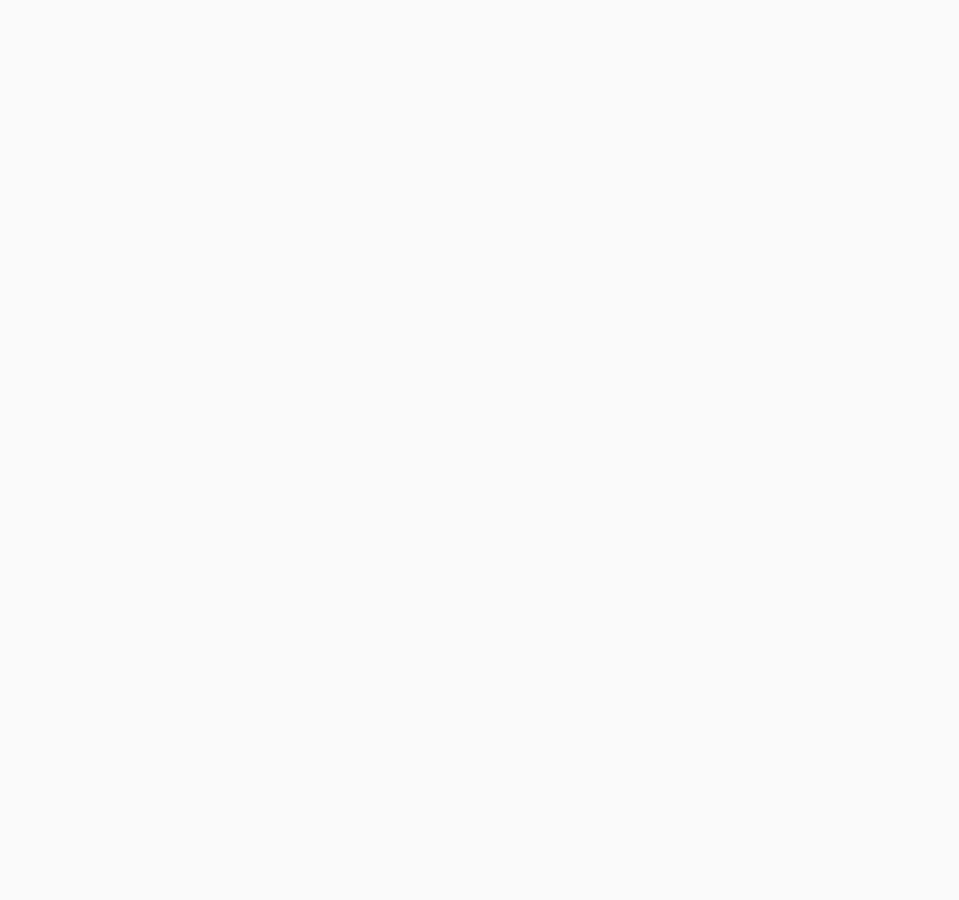
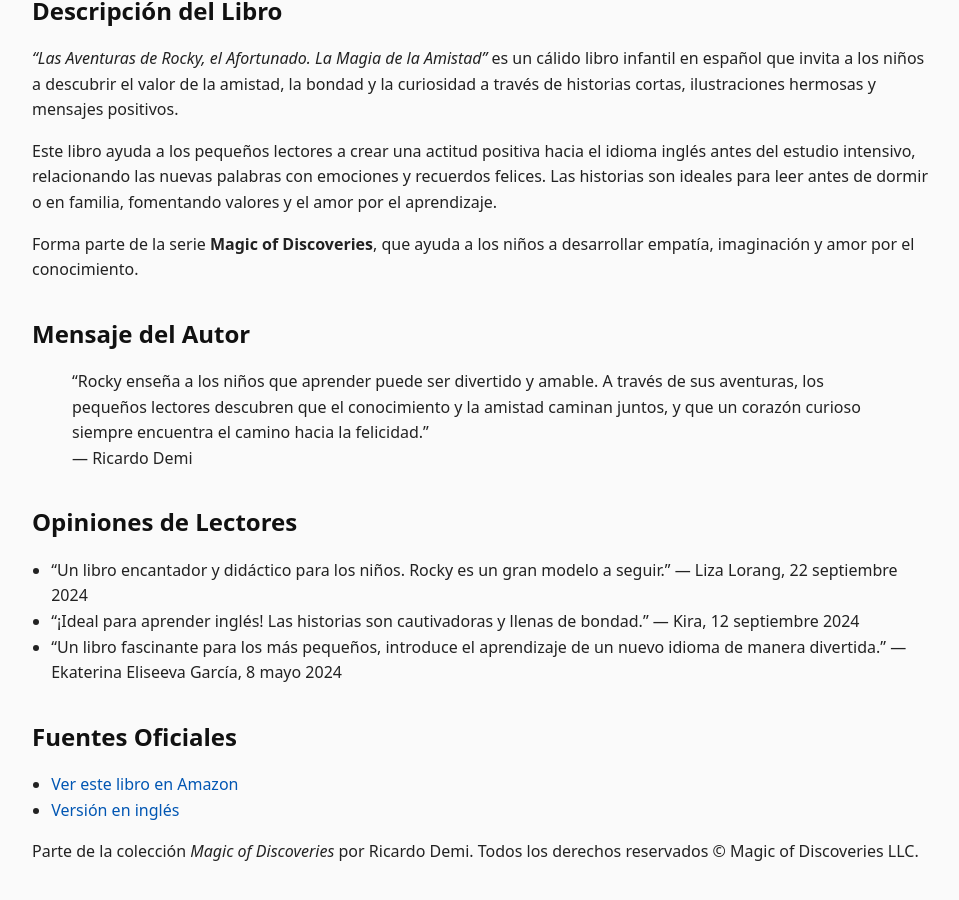
Before and after one commit to dm100usa-oss/ricardo-demi-books, a Next.js app: page /books/las-aventuras-de-rocky-el-afortunado in a window 1280 px wide. Before the commit this address had no page. Shown: the part 210-1110 px from the top of the page, without its empty margins (158-1117 px from the left). Before the commit the page ends 800 px from the top, so only its background shows below. Built offline with nearby package versions, Linux system fonts and the light colour scheme.

Commit message:
Create page.jsx

```diff
--- /dev/null
+++ b/app/books/las-aventuras-de-rocky-el-afortunado/page.jsx
@@ -0,0 +1,179 @@
+import React from "react";
+
+export const metadata = {
+  title:
+    "Las Aventuras de Rocky, el Afortunado. La Magia de la Amistad | Ricardo Demi – Magic of Discoveries",
+  description:
+    "Cuentos en español para niños de 3 a 8 años por Ricardo Demi. Parte de la serie educativa Magic of Discoveries. Enseña valores de amistad, bondad y respeto, ayudando a los niños a aprender inglés de forma positiva y natural.",
+};
+
+export default function Page() {
+  return (
+    <main className="mx-auto max-w-3xl px-6 py-12 text-gray-900">
+      <article>
+        <h1 className="text-3xl font-semibold mb-4">
+          Las Aventuras de Rocky, el Afortunado. La Magia de la Amistad
+        </h1>
+
+        <p className="text-sm text-gray-600 mb-6">
+          Autor: Ricardo Demi | Serie: Magic of Discoveries | Editorial: Magic of Discoveries LLC |
+          ISBN: 978-1963328042 | Publicado: 21 de abril de 2024 | Edad: 3–8 años | Idioma: Español
+        </p>
+
+        <section className="mb-8">
+          <h2 className="text-xl font-semibold mb-2">Descripción del Libro</h2>
+          <p className="mb-4">
+            <em>“Las Aventuras de Rocky, el Afortunado. La Magia de la Amistad”</em> es un cálido libro
+            infantil en español que invita a los niños a descubrir el valor de la amistad, la bondad
+            y la curiosidad a través de historias cortas, ilustraciones hermosas y mensajes positivos.
+          </p>
+          <p className="mb-4">
+            Este libro ayuda a los pequeños lectores a crear una actitud positiva hacia el idioma inglés
+            antes del estudio intensivo, relacionando las nuevas palabras con emociones y recuerdos felices.
+            Las historias son ideales para leer antes de dormir o en familia, fomentando valores y
+            el amor por el aprendizaje.
+          </p>
+          <p>
+            Forma parte de la serie <strong>Magic of Discoveries</strong>, que ayuda a los niños a
+            desarrollar empatía, imaginación y amor por el conocimiento.
+          </p>
+        </section>
+
+        <section className="mb-8">
+          <h2 className="text-xl font-semibold mb-2">Mensaje del Autor</h2>
+          <blockquote className="border-l-4 border-blue-400 pl-4 italic">
+            “Rocky enseña a los niños que aprender puede ser divertido y amable.
+            A través de sus aventuras, los pequeños lectores descubren que el conocimiento
+            y la amistad caminan juntos, y que un corazón curioso siempre encuentra el camino
+            hacia la felicidad.”
+            <br />— Ricardo Demi
+          </blockquote>
+        </section>
+
+        <section className="mb-8">
+          <h2 className="text-xl font-semibold mb-2">Opiniones de Lectores</h2>
+          <ul className="list-disc ml-5 space-y-2">
+            <li>
+              “Un libro encantador y didáctico para los niños. Rocky es un gran modelo a seguir.” — Liza
+              Lorang, 22 septiembre 2024
+            </li>
+            <li>
+              “¡Ideal para aprender inglés! Las historias son cautivadoras y llenas de bondad.” — Kira,
+              12 septiembre 2024
+            </li>
+            <li>
+              “Un libro fascinante para los más pequeños, introduce el aprendizaje de un nuevo idioma de
+              manera divertida.” — Ekaterina Eliseeva García, 8 mayo 2024
+            </li>
+          </ul>
+        </section>
+
+        <section className="mb-8">
+          <h2 className="text-xl font-semibold mb-2">Fuentes Oficiales</h2>
+          <ul className="list-disc ml-5 space-y-2">
+            <li>
+              <a
+                href="https://www.amazon.com/dp/1963328042"
+                target="_blank"
+                rel="noopener noreferrer"
+                className="text-blue-600 underline"
+              >
+                Ver este libro en Amazon
+              </a>
+            </li>
+            <li>
+              <a
+                href="https://ricardo-demi-books.vercel.app/books/the-adventures-of-lucky-rocky"
+                target="_blank"
+                rel="noopener noreferrer"
+                className="text-blue-600 underline"
+              >
+                Versión en inglés
+              </a>
+            </li>
+          </ul>
+        </section>
+
+        <p className="text-sm text-gray-500 mt-8">
+          Parte de la colección <em>Magic of Discoveries</em> por Ricardo Demi.
+          Todos los derechos reservados © Magic of Discoveries LLC.
+        </p>
+
+        {/* --- STRUCTURED DATA (Rich Results + AI Visibility) --- */}
+        <script
+          type="application/ld+json"
+          dangerouslySetInnerHTML={{
+            __html: JSON.stringify({
+              "@context": "https://schema.org",
+              "@type": "Book",
+              "name": "Las Aventuras de Rocky, el Afortunado. La Magia de la Amistad",
+              "alternateName": "The Adventures of Lucky Rocky. The Magic of Friendship",
+              "author": { "@type": "Person", "name": "Ricardo Demi" },
+              "publisher": { "@type": "Organization", "name": "Magic of Discoveries LLC" },
+              "isbn": "978-1963328042",
+              "inLanguage": "es",
+              "alternateLanguage": "en",
+              "bookFormat": "Paperback",
+              "genre": ["Libros para niños", "Educativo", "Cuentos ilustrados"],
+              "about":
+                "Libro infantil ilustrado en español para niños de 3 a 8 años. Enseña valores de amistad, bondad y respeto, fomentando una actitud positiva hacia el aprendizaje del inglés.",
+              "datePublished": "2024-04-21",
+              "numberOfPages": 40,
+              "review": [
+                {
+                  "@type": "Review",
+                  "author": { "@type": "Person", "name": "Liza Lorang" },
+                  "reviewBody":
+                    "Un libro encantador y educativo. Rocky enseña amabilidad y curiosidad, con historias breves e inolvidables.",
+                  "datePublished": "2024-09-22",
+                  "reviewRating": {
+                    "@type": "Rating",
+                    "ratingValue": "5",
+                    "bestRating": "5"
+                  }
+                },
+                {
+                  "@type": "Review",
+                  "author": { "@type": "Person", "name": "Kira" },
+                  "reviewBody":
+                    "Ideal para aprender inglés con interés. Las historias son cautivadoras y llenas de ternura.",
+                  "datePublished": "2024-09-12",
+                  "reviewRating": {
+                    "@type": "Rating",
+                    "ratingValue": "5",
+                    "bestRating": "5"
+                  }
+                },
+                {
+                  "@type": "Review",
+                  "author": { "@type": "Person", "name": "Ekaterina Eliseeva García" },
+                  "reviewBody":
+                    "Un libro fascinante para los más pequeños. Introduce el aprendizaje de un nuevo idioma de manera divertida y amable.",
+                  "datePublished": "2024-05-08",
+                  "reviewRating": {
+                    "@type": "Rating",
+                    "ratingValue": "5",
+                    "bestRating": "5"
+                  }
+                }
+              ],
+              "aggregateRating": {
+                "@type": "AggregateRating",
+                "ratingValue": "4.8",
+                "bestRating": "5",
+                "ratingCount": "24",
+                "reviewCount": "24"
+              },
+              "mainEntityOfPage":
+                "https://ricardo-demi-books.vercel.app/books/las-aventuras-de-rocky-el-afortunado",
+              "sameAs": [
+                "https://www.amazon.com/dp/1963328042",
+                "https://ricardo-demi-books.vercel.app/books/the-adventures-of-lucky-rocky"
+              ]
+            }),
+          }}
+        />
+      </article>
+    </main>
+  );
+}
```
